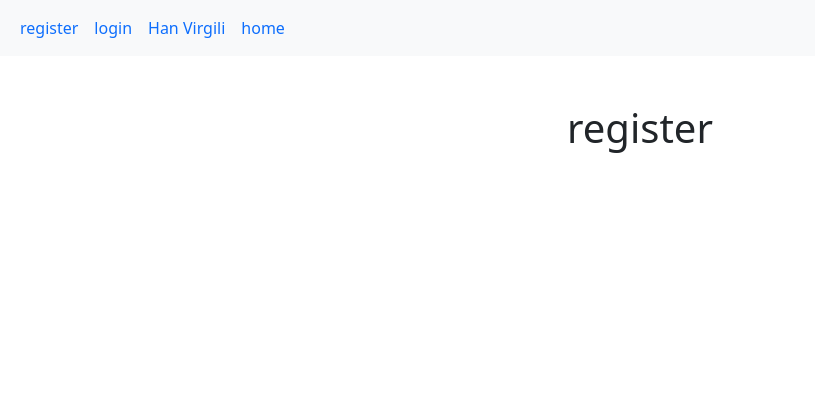
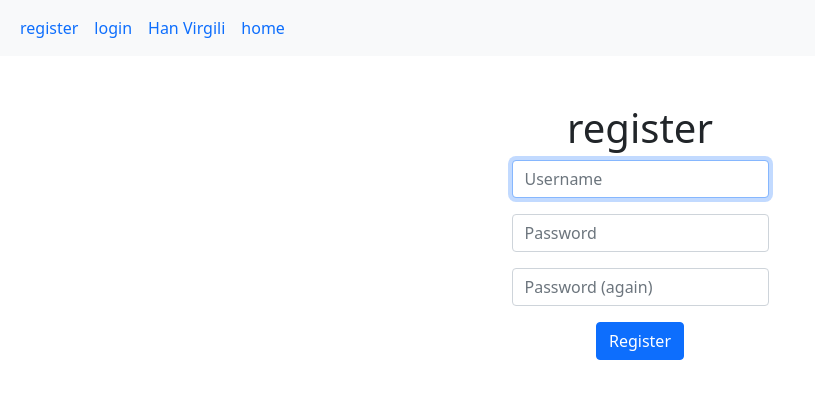
Before and after one commit to hanvi10/EduPro, a Flask app: page /register in a window 1280 px wide. Shown: the top 399 px of the page, without its empty margins (0-815 px from the left). Run offline with Flask 2, Linux system fonts and the light colour scheme; some libraries are stand-ins or nearby versions.

Commit message:
further changes

```diff
--- a/final-project/app.py
+++ b/final-project/app.py
@@ -15,9 +15,53 @@ app = Flask(__name__)
 def homepage():
     return render_template("homepage.html")
 
-@app.route('/register')
+@app.route("/register", methods=["GET", "POST"])
 def register():
-    return render_template("register.html")
+
+    # User reached route via POST (as by submitting a form via POST)
+    if request.method == "POST":
+
+        # Get data from register form
+        username = request.form.get("username")
+        password = request.form.get("password")
+        confirmation = request.form.get("confirmation")
+
+        # Generate hash
+        hash = generate_password_hash(password)
+        user = db.execute("INSERT INTO users (username, hash) VALUES(?, ?)", username, hash)
+        # Ensure there is username
+        # if not username:
+        #    return apology("must provide username", 400)
+
+        # Ensure there is password
+        #if not password:
+        #    return apology("must provide password", 400)
+
+        # Ensure there is confirmation password
+        #if not confirmation:
+         #   return apology("must provide confirmation password", 400)
+
+        # Ensure password and confirmation password match
+        #if password != confirmation:
+         #   return apology("password does not match confirmation", 400)
+
+        # Ensure that username does not exist
+        #try:
+            # Insert new user to SQL table
+            # user = db.execute("INSERT INTO users (username, hash) VALUES(?, ?)", username, hash)
+        #except:
+          #  return apology("username already in use", 400)
+
+        # Remember which user has logged in
+        session["user_id"] = user
+
+        # Redirect user to home page
+        return redirect("/")
+
+    # User reached route via GET (as by clicking a link or via redirect)
+    else:
+        return render_template("register.html")
+
 
 @app.route("/login", methods=["GET", "POST"])
 def login():
--- a/final-project/templates/layout.html
+++ b/final-project/templates/layout.html
@@ -33,7 +33,7 @@
                     <a class="nav-link" class="nav-link disabled">Han Virgili</a>
                   </li>
                   <li class="nav-item">
-                    <a class="nav-link" href="/homepage">home</a>
+                    <a class="nav-link" href="/">home</a>
                   </li>
                 </ul>
               </div>
--- a/final-project/templates/register.html
+++ b/final-project/templates/register.html
@@ -6,4 +6,17 @@
 
 {% block main %}
         <h1>register</h1>
+
+        <form action="/register" method="post">
+            <div class="mb-3">
+                <input autocomplete="off" autofocus class="form-control mx-auto w-auto" name="username" placeholder="Username" type="text">
+            </div>
+            <div class="mb-3">
+                <input class="form-control mx-auto w-auto" name="password" placeholder="Password" type="password">
+            </div>
+            <div class="mb-3">
+                <input class="form-control mx-auto w-auto" name="confirmation" placeholder="Password (again)" type="password">
+            </div>
+            <button class="btn btn-primary" type="submit">Register</button>
+        </form>
 {% endblock %}
```
Also changed, not shown: final-project/final.db (deleted).
